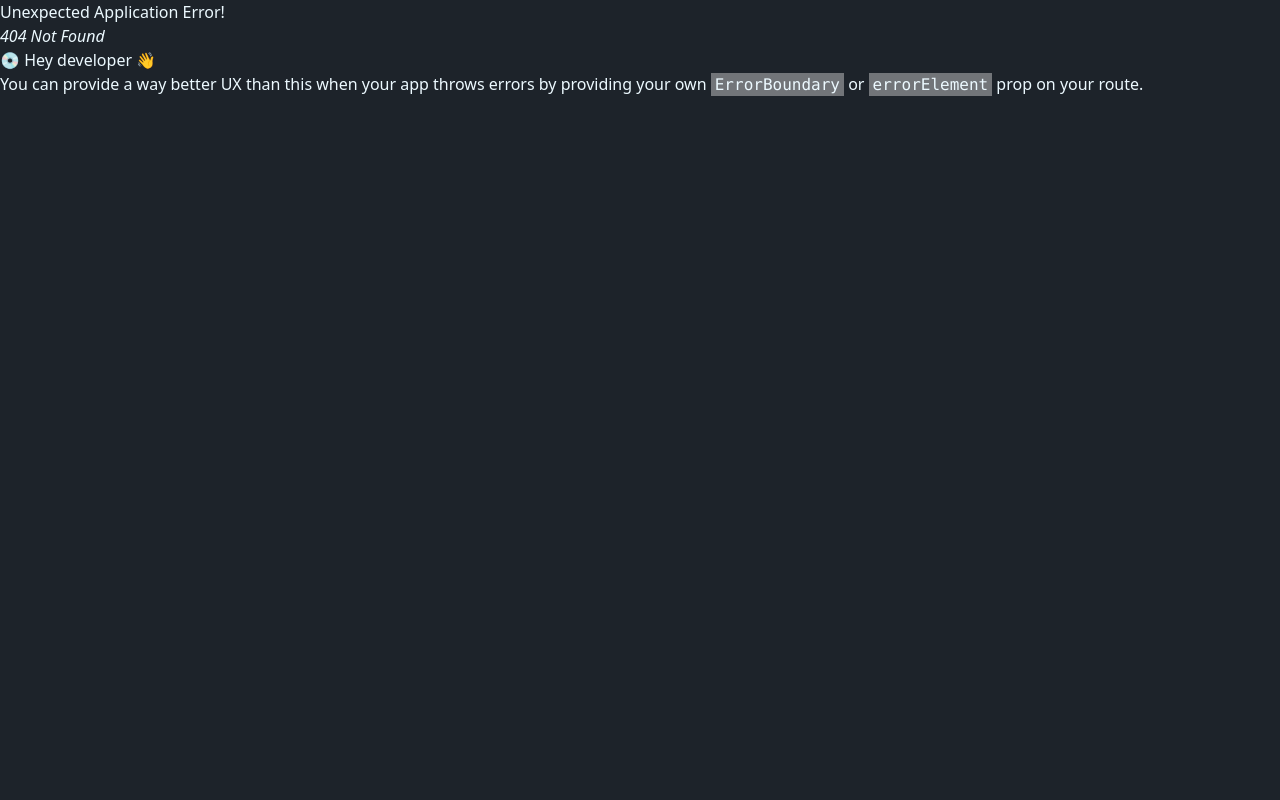
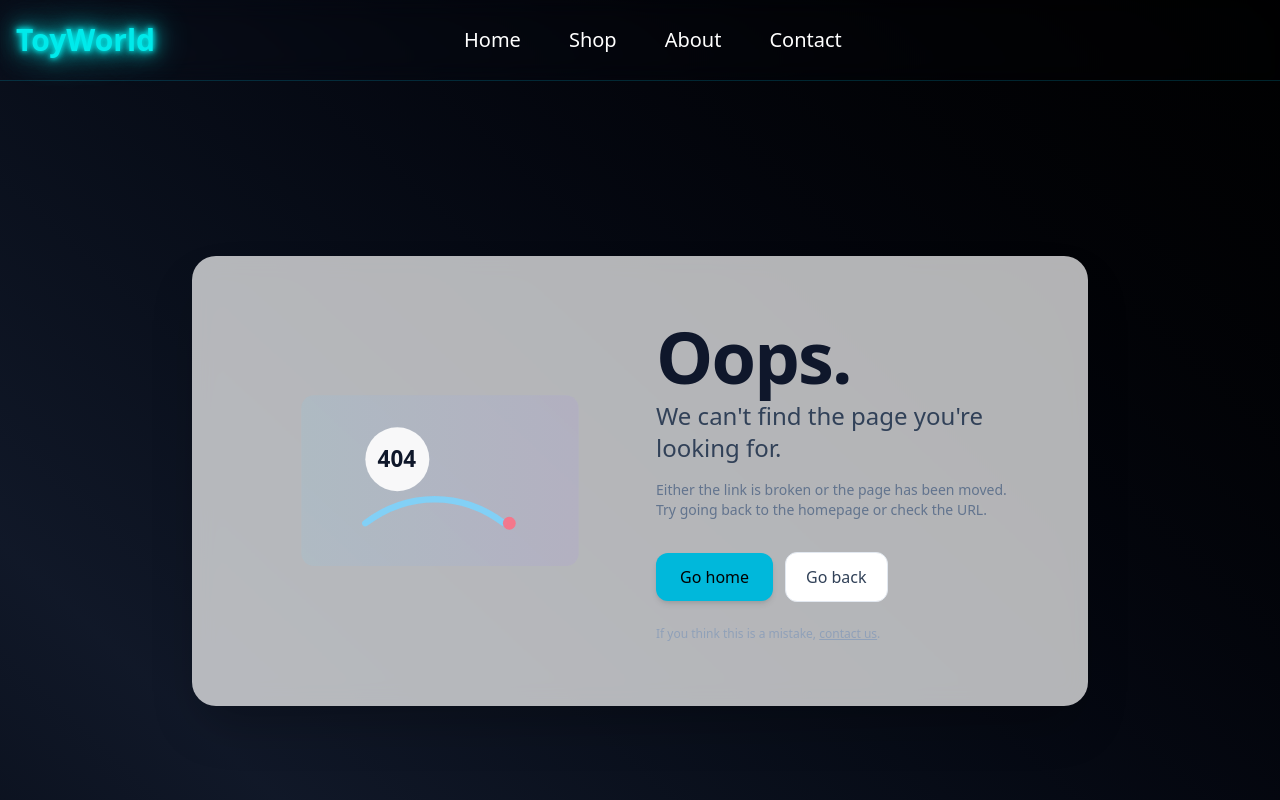
Before and after one commit to FazleRifat121/toyWorld, a React (Vite) app: page /about in a window 1280 px wide. Before the commit this address had no page. Shown: the top 800 px of the page. Built offline with nearby package versions, Linux system fonts and the light colour scheme.

Commit message:
404 page added

```diff
--- /dev/null
+++ b/src/pages/NotFound.jsx
@@ -0,0 +1,126 @@
+import React from "react";
+
+export default function NotFound({ homeHref = "/" }) {
+	return (
+		<main className="min-h-screen flex items-center justify-center  px-6">
+			<div className="max-w-4xl w-full bg-white/70 backdrop-blur-md rounded-3xl shadow-2xl p-10 md:p-16 flex flex-col md:flex-row items-center gap-8">
+				{/* Left: Illustration */}
+				<div className="flex-1 flex items-center justify-center">
+					<svg
+						viewBox="0 0 600 400"
+						className="w-64 h-64 md:w-80 md:h-80 transform-gpu motion-safe:animate-[float_6s_ease-in-out_infinite]"
+						xmlns="http://www.w3.org/2000/svg"
+						aria-hidden="true"
+					>
+						<defs>
+							<linearGradient id="g1" x1="0" x2="1">
+								<stop offset="0%" stopColor="#7dd3fc" />
+								<stop offset="100%" stopColor="#a78bfa" />
+							</linearGradient>
+						</defs>
+
+						<rect
+							x="40"
+							y="40"
+							width="520"
+							height="320"
+							rx="24"
+							fill="url(#g1)"
+							opacity="0.12"
+						/>
+
+						<g transform="translate(120,80)">
+							<circle cx="100" cy="80" r="60" fill="#fff" opacity="0.9" />
+							<path
+								d="M40 200 C120 140, 220 140, 300 200"
+								stroke="#7dd3fc"
+								strokeWidth="12"
+								fill="none"
+								strokeLinecap="round"
+								strokeLinejoin="round"
+								opacity="0.9"
+							/>
+							<g transform="translate(60,20)">
+								<text
+									x="3"
+									y="75"
+									fontSize="42"
+									fontWeight="700"
+									fill="#0f172a"
+								>
+									404
+								</text>
+							</g>
+						</g>
+
+						<g transform="translate(430,280)">
+							<circle cx="0" cy="0" r="12" fill="#fb7185" opacity="0.9" />
+						</g>
+					</svg>
+				</div>
+
+				{/* Right: Text */}
+				<div className="flex-1 text-center md:text-left">
+					<h1 className="text-6xl md:text-7xl font-extrabold tracking-tight text-slate-900">
+						Oops.
+					</h1>
+					<p className="mt-2 text-xl md:text-2xl text-slate-700">
+						We can't find the page you're looking for.
+					</p>
+
+					<p className="mt-4 text-sm text-slate-500 max-w-xl">
+						Either the link is broken or the page has been moved. Try going back
+						to the homepage or check the URL.
+					</p>
+
+					<div className="mt-8 flex flex-col sm:flex-row sm:items-center sm:justify-start gap-3">
+						<a
+							href={homeHref}
+							className="inline-flex items-center justify-center gap-2 rounded-xl px-6 py-3  font-medium shadow-md hover:scale-[1.02] active:scale-95 transition-transform  bg-cyan-500  glowing-button text-black"
+						>
+							Go home
+						</a>
+
+						<button
+							onClick={() => window.history.back()}
+							className="inline-flex items-center justify-center gap-2 rounded-xl px-5 py-3 border border-slate-200 bg-white text-slate-700 hover:bg-slate-50 transition glowing-button"
+						>
+							Go back
+						</button>
+					</div>
+
+					<footer className="mt-6 text-xs text-slate-400">
+						If you think this is a mistake,{" "}
+						<a href="mailto:hello@example.com" className="underline">
+							contact us
+						</a>
+						.
+					</footer>
+				</div>
+			</div>
+
+			{/* Floating animation keyframes for browsers that support inline style animation names (Tailwind can be configured to include this) */}
+			<style>
+				{`
+        @keyframes float { 0% { transform: translateY(0) } 50% { transform: translateY(-12px) } 100% { transform: translateY(0) } }
+        .animate-[float_6s_ease-in-out_infinite] { animation: float 6s ease-in-out infinite; }
+      `}
+				{`
+
+
+			 /* Button glow on hover */
+			 .glowing-button {
+				 transition: all 0.3s ease-in-out;
+			 }
+			 .glowing-button:hover {
+				 box-shadow:
+					 0 0 5px #0ff,
+					 0 0 10px #0ff,
+					 0 0 20px #0ff,
+					 0 0 40px #0ff;
+				 transform: scale(1.05);
+      }`}
+			</style>
+		</main>
+	);
+}
--- a/src/router/router.jsx
+++ b/src/router/router.jsx
@@ -8,6 +8,7 @@ import ProductDetails from "../components/Products/ProductDetails";
 import MainLayout from "../layouts/MainLayout";
 import Home from "../pages/Home/Home";
 import Shop from "../pages/Shop/Shop";
+import NotFound from "../pages/NotFound";
 
 export const router = createBrowserRouter(
 	createRoutesFromElements(
@@ -15,6 +16,8 @@ export const router = createBrowserRouter(
 			<Route index element={<Home />} />
 			<Route path="/product/:id" element={<ProductDetails />} />
 			<Route path="/shop" element={<Shop />} />
+
+			<Route path="*" element={<NotFound />} />
 		</Route>
 	)
 );
```
